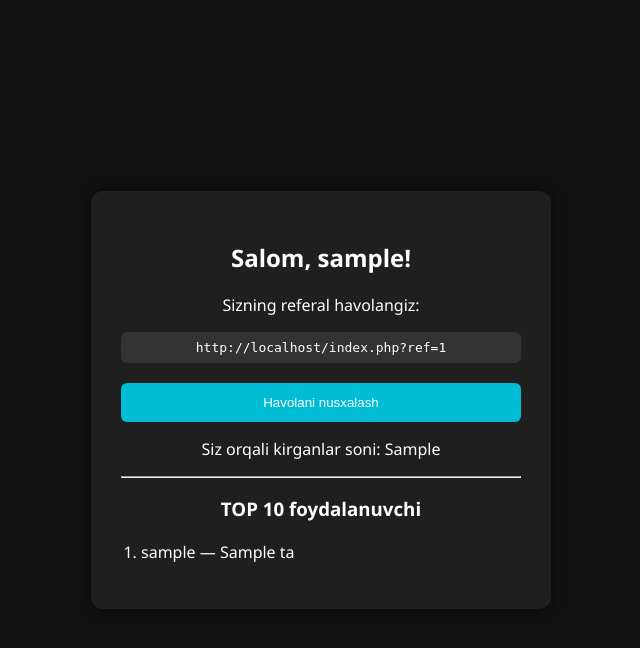
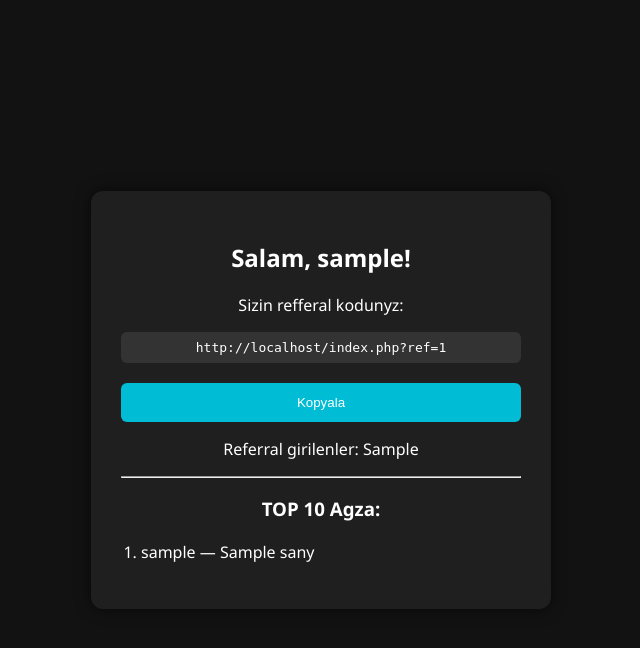
Before and after one commit to egorik078/referral_system, a PHP site: page /dashboard.php in a window 1280 px wide. Shown: the top 648 px of the page, without its empty margins (319-959 px from the left). Run offline with PHP 8.4, Linux system fonts and the light colour scheme; the visitor is signed in with stand-in values (Sample User, id 1); tables that the repository leaves empty or names only in its code hold one stand-in row (values such as "Sample post").

Commit message:
Update dashboard.php

```diff
--- a/dashboard.php
+++ b/dashboard.php
@@ -28,23 +28,23 @@ $topUsers = $topStmt->fetchAll();
     <script>
         function copyReferral() {
             navigator.clipboard.writeText("<?= $refLink ?>");
-            alert("Referal havola nusxalandi!");
+            alert("Referral kodunyz kopyalandy!");
         }
     </script>
 </head>
 <body>
 <div class="container">
-    <h2>Salom, <?= htmlspecialchars($user['username']) ?>!</h2>
-    <p>Sizning referal havolangiz:</p>
+    <h2>Salam, <?= htmlspecialchars($user['username']) ?>!</h2>
+    <p>Sizin refferal kodunyz:</p>
     <code><?= $refLink ?></code>
-    <button onclick="copyReferral()">Havolani nusxalash</button>
-    <p>Siz orqali kirganlar soni: <?= $user['referrals'] ?></p>
+    <button onclick="copyReferral()">Kopyala</button>
+    <p>Referral girilenler: <?= $user['referrals'] ?></p>
 
     <hr>
-    <h3>TOP 10 foydalanuvchi</h3>
+    <h3>TOP 10 Agza:</h3>
     <ol>
         <?php foreach ($topUsers as $u): ?>
-            <li><?= htmlspecialchars($u['username']) ?> — <?= $u['referrals'] ?> ta</li>
+            <li><?= htmlspecialchars($u['username']) ?> — <?= $u['referrals'] ?> sany</li>
         <?php endforeach; ?>
     </ol>
 </div>
```
